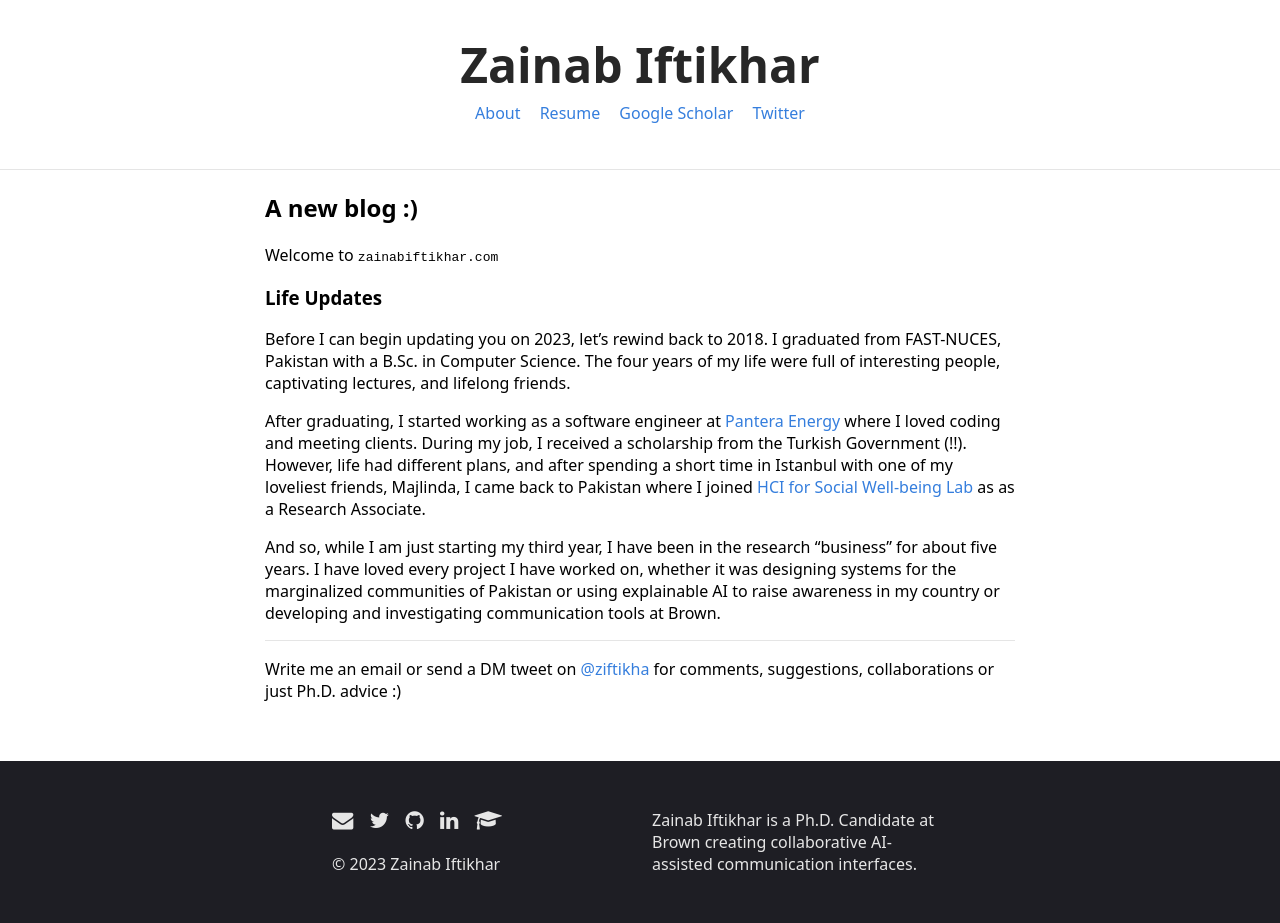
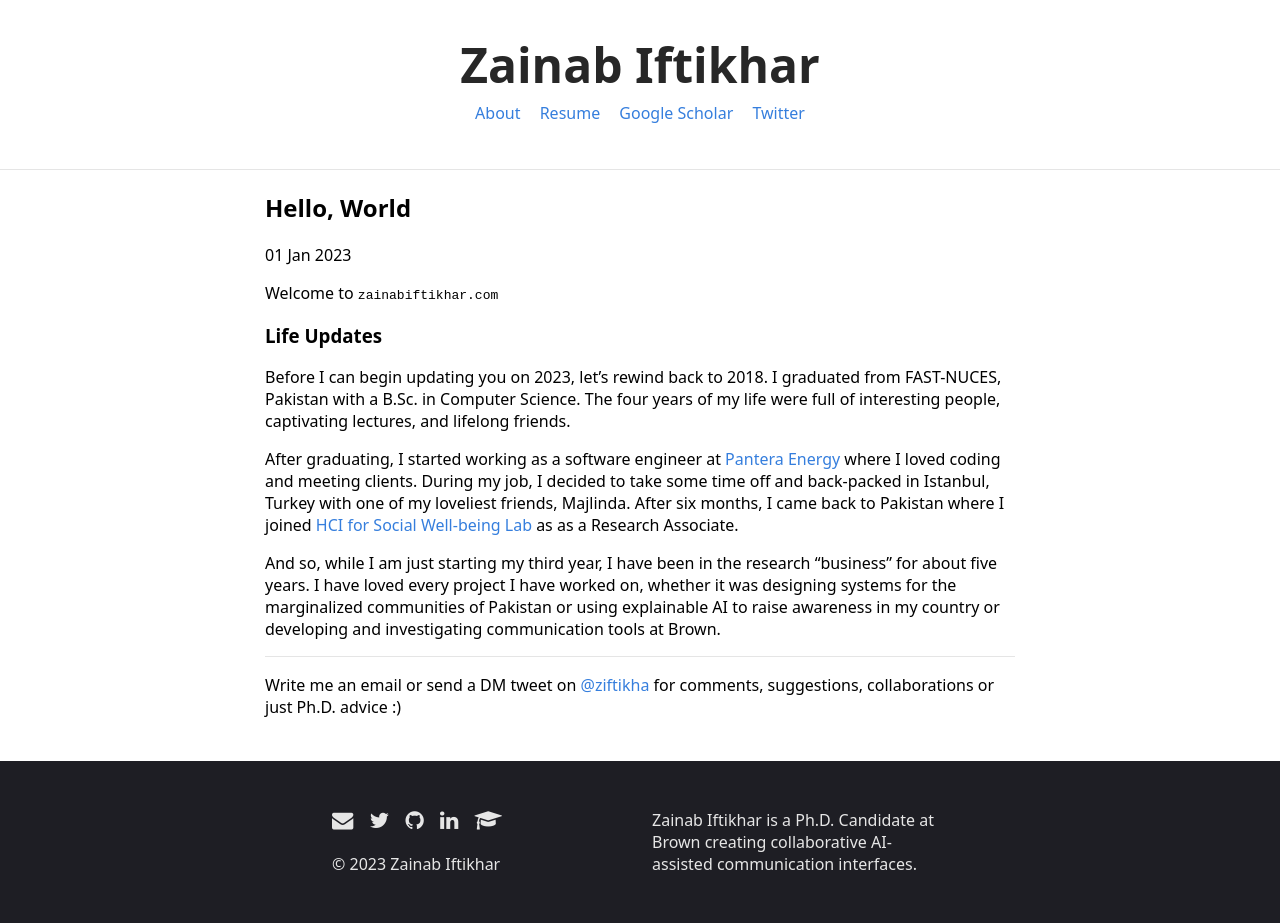
Before and after one commit to ZainabIftikhar/zainabiftikhar.github.io, a Jekyll site: the page built from _posts/blog/2023-01-01-hello-world.md, in a window 1280 px wide. Built offline with Jekyll 4.4.1, drawn with Linux system fonts in a browser that asks for light colours.

Commit message:
add blog "hello world"

```diff
--- a/_includes/head.html
+++ b/_includes/head.html
@@ -14,7 +14,7 @@
     <meta name="author" content="{{ site.author }}">
     <link rel="alternate" type="application/rss+xml" title="{{ site.title }} RSS" href="/feed.xml" />
     <link rel="stylesheet" href="{{ site.baseurl }}/css/main.css">
-    <link rel="shortcut icon" type="image" href="images/favicon.png">
+    <link rel="shortcut icon" type="image" href="{{ site.baseurl }}/images/favicon.png">
 
     <!-- Google tag (gtag.js) -->
     <script async src="https://www.googletagmanager.com/gtag/js?id=G-P1H9HN7FXN"></script>
--- a/blog/2020-04-03.md
+++ b/_posts/blog/2023-01-01-hello-world.md
@@ -1,7 +1,8 @@
 ---
 layout: post
-title: A new blog :)
+title: Hello, World
 categories: blog
+permalink: blog/hello-world
 ---
 
 Welcome to `zainabiftikhar.com`
@@ -10,7 +11,7 @@ Welcome to `zainabiftikhar.com`
 
 Before I can begin updating you on 2023, let's rewind back to 2018. I graduated from FAST-NUCES, Pakistan with a B.Sc. in Computer Science. The four years of my life were full of interesting people, captivating lectures, and lifelong friends.
 
-After graduating, I started working as a software engineer at [Pantera Energy](https://panteraenergy.pk) where I loved coding and meeting clients. During my job, I received a scholarship from the Turkish Government (!!). However, life had different plans, and after spending a short time in Istanbul with one of my loveliest friends, Majlinda, I came back to Pakistan where I joined [HCI for Social Well-being Lab](https://chisel.pk) as as a Research Associate.
+After graduating, I started working as a software engineer at [Pantera Energy](https://panteraenergy.pk) where I loved coding and meeting clients. During my job, I decided to take some time off and back-packed in Istanbul, Turkey with one of my loveliest friends, Majlinda. After six months, I came back to Pakistan where I joined [HCI for Social Well-being Lab](https://chisel.pk) as as a Research Associate.
 
 And so, while I am just starting my third year, I have been in the research "business" for about five years. I have loved every project I have worked on, whether it was designing systems for the marginalized communities of Pakistan or using explainable AI to raise awareness in my country or developing and investigating communication tools at Brown.
 
```
